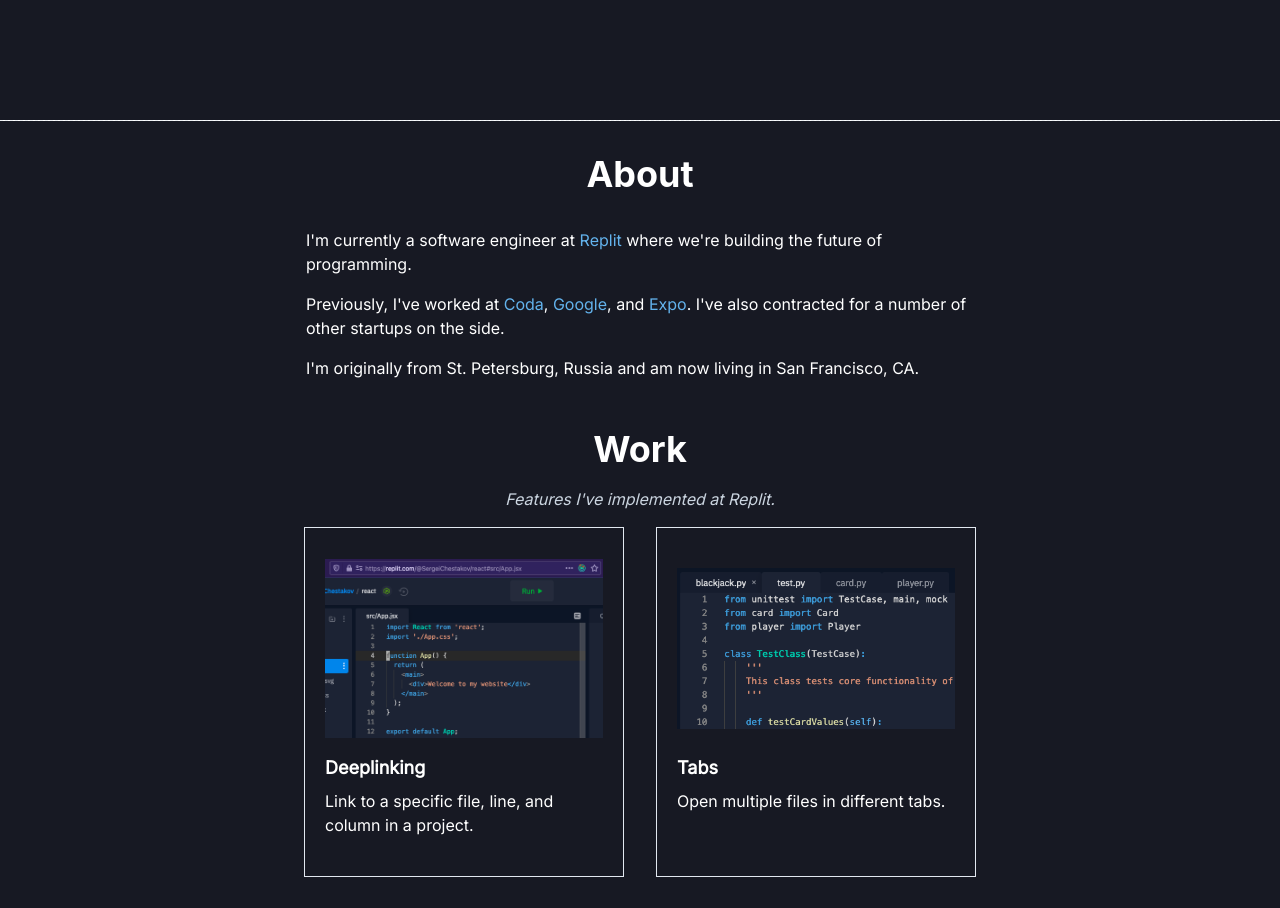
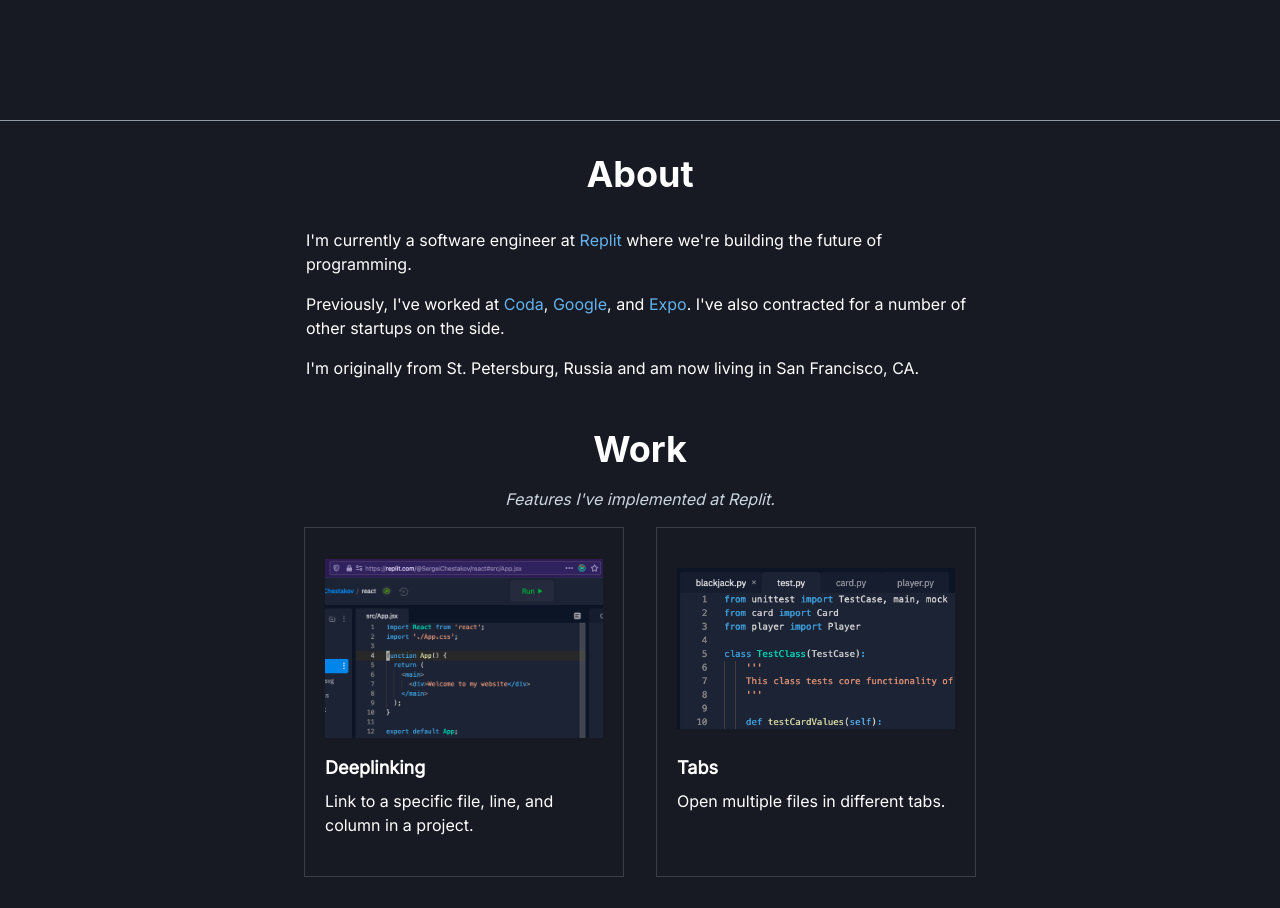
Before and after one commit to sergeichestakov/sergeidotcom, a Next.js app: page / in a window 1280 px wide. Shown: the part 680-1588 px from the top of the page. Built offline with nearby package versions, Linux system fonts and the light colour scheme.

Commit message:
Fix border colors on Chrome

```diff
--- a/src/components/Card.tsx
+++ b/src/components/Card.tsx
@@ -17,6 +17,7 @@
           width="320px"
           height="350px"
           borderWidth="1px"
+          borderColor="whiteAlpha.300"
           _hover={{ cursor: "pointer", borderColor: "blue.300" }}
         >
           <Image
--- a/src/pages/index.tsx
+++ b/src/pages/index.tsx
@@ -11,7 +11,7 @@
     <Box>
       <DarkMode>
         <Intro />
-        <Divider variant="dashed" />
+        <Divider borderColor="gray.600" />
 
         <About />
         <Work />
```
